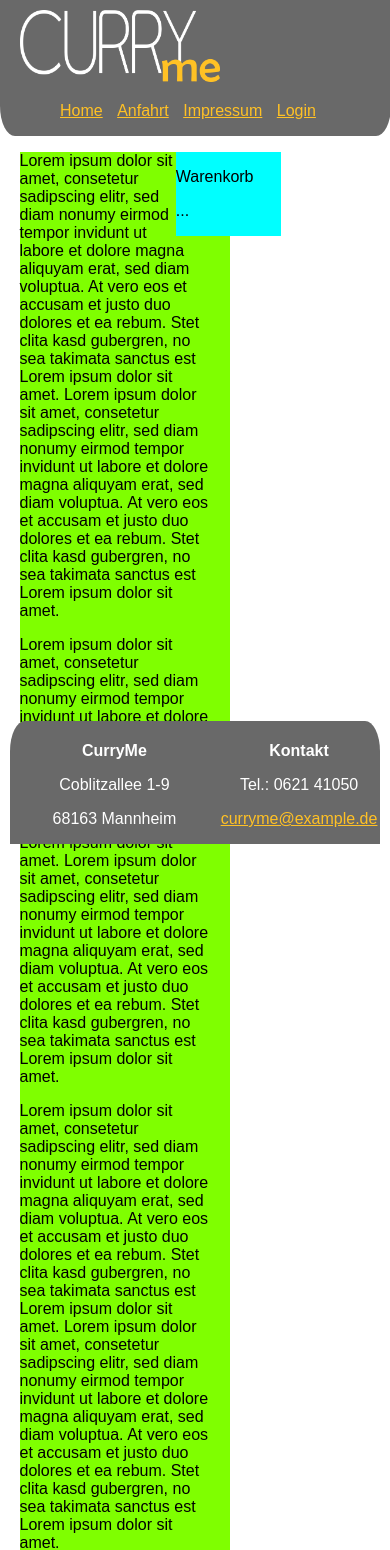
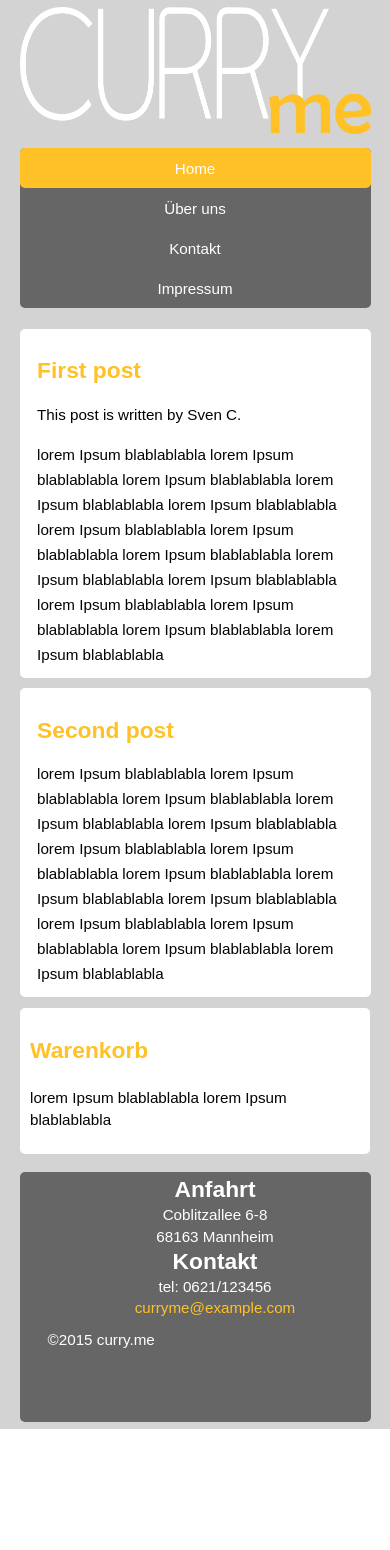
Before and after one commit to tobias-jung/curryMe, a PHP site: page /gcdhbw/ in a window 390 px wide. Shown: the top 1550 px of the page. After the commit the page ends 1429 px from the top, so only its background shows below. Run offline with PHP 8.4, Linux system fonts and the light colour scheme.

Commit message:
Responsive Webdesign
SC

```diff
--- a/css/style.css
+++ b/css/style.css
@@ -2,99 +2,239 @@
     /* CSS Document */
 
     body {
-        font-family: Arial, Helvetica, sans-serif;
-        font-size: 16px;
-        margin: 0;
-        padding: 0;
-        width: auto;
+        background-color: lightgray;
+        color: #000305;
+        font-size: 87.5%;
+        font-family: Arial, 'Lucida Sans Unicode';
+        line-height: 1.5;
+        text-align: left;
     }
 
-    body header {
-        margin-left: auto;
-        margin-right: auto;
-        width: 90%;
-        background-color: dimgray;
-        padding-top: 10px;
-        padding-left: 20px;
-        padding-right: 20px;
-        border-bottom-left-radius: 15px 30px;
-        border-bottom-right-radius: 15px 30px;
+    a {
+        text-decoration: none;
+        color: #ffc125;
     }
 
-    body header img {
-        width: 200px;
+    a:link,
+    a:visited {
+        color: #ffc125;
     }
 
-    body header nav {
-        display: inline-block
-    }
-
-    body header nav ul {}
-
-    body header nav ul li {
-        display: inline;
-        margin-right: 10px;
-    }
-
-    body header nav ul li a {
-        color: #FFC125;
-    }
-
-    body header p {
-        display: inline;
-        float: right;
+    a:hover,
+    a:active {
+        background-color: #ffc125;
         color: white;
     }
 
-    body section {
-        margin-left: auto;
-        margin-right: auto;
+    .body {
+        margin: 0 auto;
+        width: 70%;
+        clear: both;
     }
 
-    body section .middle {
-        width: 90%;
-        margin-left: auto;
-        margin-right: auto;
+    .mainheader img {
+        width: 30%;
+        height: auto;
+        margin: 2% 0;
     }
 
-    body section .main {
-        background-color: chartreuse;
-        width: 55%;
-        padding-right: 5%;
+    .mainheader nav {
+        background-color: #666;
+        height: 40px;
+        -moz-border-radius: 5px;
+        -webkit-border-radius: 5px;
+        border-radius: 5px;
     }
 
-    body section .sidebar {
-        background-color: aqua;
-        float: right;
-        width: 30%;
+    .mainheader nav ul {
+        list-style: none;
+        margin: 0 auto;
     }
 
-    body footer {
-        text-align: center;
-        margin-left: auto;
-        margin-right: auto;
-        position: absolute;
-        right: 0;
-        bottom: 0;
-        left: 0;
-        width: 95%;
-        background-color: dimgray;
-        padding-top: 5px;
-        border-top-left-radius: 15px 30px;
-        border-top-right-radius: 15px 30px;
-    }
-
-    body footer nav {
-        display: inline-block;
-    }
-
-    body footer nav ul {}
-
-    body footer nav ul li {
-        color: white;
+    .mainheader nav ul li {
+        float: left;
         display: inline;
     }
 
-    body footer nav ul li a {
-        color: #FFC125;
+    .mainheader nav a:link,
+    .mainheader nav a:visited {
+        color: white;
+        display: inline-block;
+        padding: 10px 25px;
+        height: 20px;
     }
+
+    .mainheader nav a:hover,
+    .mainheader nav a:active,
+    .mainheader nav .active a:link,
+    .mainheader nav .active a:visited {
+        background-color: #ffc125;
+        color: white;
+        text-shadow: none;
+    }
+
+    .mainheader nav ul li a {
+        -moz-border-radius: 5px;
+        -webkit-border-radius: 5px;
+        border-radius: 5px;
+    }
+
+    .maincontent {
+        line-height: 25px;
+        -moz-border-radius: 5px;
+        -webkit-border-radius: 5px;
+        border-radius: 5px;
+    }
+
+    .content {
+        width: 70%;
+        float: left;
+    }
+
+    .topcontent {
+        background-color: white;
+        -moz-border-radius: 5px;
+        -webkit-border-radius: 5px;
+        border-radius: 5px;
+        padding: 3% 5%;
+        margin-top: 14px;
+    }
+
+    .bottomcontent {
+        background-color: white;
+        -moz-border-radius: 5px;
+        -webkit-border-radius: 5px;
+        border-radius: 5px;
+        padding: 3% 5%;
+        margin-top: 2px;
+    }
+
+    .top-sidebar {
+        width: 21%;
+        float: left;
+        background-color: white;
+        -moz-border-radius: 5px;
+        -webkit-border-radius: 5px;
+        border-radius: 5px;
+        margin: 1% 0 2% 3%;
+        padding: 2% 3%;
+    }
+
+    .postinfo {
+        font-style: italic;
+        color: grey;
+        font: 90%
+    }
+
+    .mainfooter {
+        width: 100%;
+        height: 100px;
+        float: left;
+        -moz-border-radius: 5px;
+        -webkit-border-radius: 5px;
+        border-radius: 5px;
+        background-color: #666;
+        margin: 2% 0;
+    }
+
+    .mainfooter ul {
+        list-style: none;
+        margin: 0 auto;
+        float: left;
+        line-height: 0.8;
+    }
+
+    .mainfooter ul li p,
+    .mainfooter ul li h2 {
+        color: white;
+    }
+
+    .copyright {
+        float: right;
+        margin-right: 2%;
+        color: white;
+    }
+
+    @media only screen and (min-width: 150px) and (max-width: 800px) {
+        .body {
+            width: 90%;
+            font-size: 95%
+        }
+        .mainheader img {
+            width: 100%;
+        }
+        .mainheader nav {
+            height: 160px;
+        }
+        .mainheader nav ul {
+            padding-left: 0;
+        }
+        .mainheader nav ul li {
+            width: 100%;
+            text-align: center;
+        }
+        .mainheader nav a:link,
+        .mainheader nav a:visited {
+            padding: 10px 25px;
+            height: 20px;
+        }
+        .mainheader nav a:hover,
+        .mainheader nav a:active,
+        .mainheader nav .active a:link,
+        .mainheader nav .active a:visited {
+            display: block;
+        }
+        .mainheader nav ul li a {}
+        .maincontent {}
+        .content {
+            width: 100%;
+            float: left;
+            margin-top: 2%;
+        }
+        .topcontent {
+            background-color: white;
+            -moz-border-radius: 5px;
+            -webkit-border-radius: 5px;
+            border-radius: 5px;
+            padding: 3% 5%;
+            margin-top: 14px;
+            margin-bottom: 3%;
+        }
+        .bottomcontent {
+            margin-top: 3%;
+        }
+        .top-sidebar {
+            width: 94%;
+            float: left;
+            margin: 3% auto;
+            padding: 2% 3%;
+        }
+        .postinfo {
+            display: none;
+        }
+        .mainfooter {
+            width: 100%;
+            height: 250px;
+        }
+        .mainfooter p {
+            width: 92%;
+            color: white;
+            margin: 2% auto;
+        }
+        .mainfooter ul {
+            list-style: none;
+            margin: 0 auto;
+            float: none;
+            text-align: center;
+            line-height: 1.0;
+        }
+        .mainfooter h2 {
+            margin: 2% auto;
+            text-align: center;
+        }
+        .copyright {
+            float: right;
+            margin-right: 2%;
+            color: white;
+        }
+    }
--- a/index.html
+++ b/index.html
@@ -4,69 +4,86 @@
 <head>
     <meta charset="utf-8">
     <meta name="Author" content="Sven Cieslok">
+    <meta name="viewport" content="width=device-width, initial-scale=1.0">
     <title>CurryMe</title>
     <link href="css/style.css" rel="stylesheet" type="text/css">
 </head>
 
-<body>
-    <header>
-        <img src="media/logo.png" alt="Logo leider nicht verfügbar." />
+<body class="body">
+    <header class="mainheader">
+        <img src="media/logo.png">
         <nav>
             <ul>
-                <li><a href="index.html" title="Home">Home</a></li>
-                <li><a href="html/kontakt.html" title="Anfahrt">Anfahrt</a></li>
-                <li><a href="html/impressum.html" title="Impressum">Impressum</a></li>
-                <li><a href="html/login.html" title="Login">Login</a></li>
+                <li class="active">
+                    <a href="#">Home</a>
+                </li>
+                <li>
+                    <a href="#">Über uns</a>
+                </li>
+                <li>
+                    <a href="#">Kontakt</a>
+                </li>
+                <li>
+                    <a href="#">Impressum</a>
+                </li>
             </ul>
         </nav>
-        <p>#Countdown</p>
     </header>
-    <section>
-        <div class="middle">
-            <div class="sidebar">
-                <p>Warenkorb</p>
-                <p>...</p>
-            </div>
-            <div class="main">
-                <article>
-                    <p>Lorem ipsum dolor sit amet, consetetur sadipscing elitr, sed diam nonumy eirmod tempor invidunt ut labore et dolore magna aliquyam erat, sed diam voluptua. At vero eos et accusam et justo duo dolores et ea rebum. Stet clita kasd gubergren, no sea takimata sanctus est Lorem ipsum dolor sit amet. Lorem ipsum dolor sit amet, consetetur sadipscing elitr, sed diam nonumy eirmod tempor invidunt ut labore et dolore magna aliquyam erat, sed diam voluptua. At vero eos et accusam et justo duo dolores et ea rebum. Stet clita kasd gubergren, no sea takimata sanctus est Lorem ipsum dolor sit amet.</p>
+    <div class="maincontent ">
+        <div class="content ">
+            <article class="topcontent ">
+                <header>
+                    <h2><a href="# " title="First post ">First post</a></h2></header>
+                <footer>
+                    <p class="postInfo ">This post is written by Sven C.</p>
+                </footer>
+                <content>
+                    lorem Ipsum blablablabla lorem Ipsum blablablabla lorem Ipsum blablablabla lorem Ipsum blablablabla lorem Ipsum blablablabla lorem Ipsum blablablabla lorem Ipsum blablablabla lorem Ipsum blablablabla lorem Ipsum blablablabla lorem Ipsum blablablabla lorem Ipsum blablablabla lorem Ipsum blablablabla lorem Ipsum blablablabla lorem Ipsum blablablabla
+                </content>
             </article>
-                <article>
-                    <p>Lorem ipsum dolor sit amet, consetetur sadipscing elitr, sed diam nonumy eirmod tempor invidunt ut labore et dolore magna aliquyam erat, sed diam voluptua. At vero eos et accusam et justo duo dolores et ea rebum. Stet clita kasd gubergren, no sea takimata sanctus est Lorem ipsum dolor sit amet. Lorem ipsum dolor sit amet, consetetur sadipscing elitr, sed diam nonumy eirmod tempor invidunt ut labore et dolore magna aliquyam erat, sed diam voluptua. At vero eos et accusam et justo duo dolores et ea rebum. Stet clita kasd gubergren, no sea takimata sanctus est Lorem ipsum dolor sit amet.</p>
-                </article>
-                <article>
-                    <p>Lorem ipsum dolor sit amet, consetetur sadipscing elitr, sed diam nonumy eirmod tempor invidunt ut labore et dolore magna aliquyam erat, sed diam voluptua. At vero eos et accusam et justo duo dolores et ea rebum. Stet clita kasd gubergren, no sea takimata sanctus est Lorem ipsum dolor sit amet. Lorem ipsum dolor sit amet, consetetur sadipscing elitr, sed diam nonumy eirmod tempor invidunt ut labore et dolore magna aliquyam erat, sed diam voluptua. At vero eos et accusam et justo duo dolores et ea rebum. Stet clita kasd gubergren, no sea takimata sanctus est Lorem ipsum dolor sit amet.</p>
+            <article class="bottomcontent ">
+                <header>
+                    <h2><a href="# " title="Second post ">Second post</a></h2></header>
+                <footer>
+                    <p class="postinfo ">This post is written by Sven C.</p>
+                </footer>
+                <content>
+                    lorem Ipsum blablablabla lorem Ipsum blablablabla lorem Ipsum blablablabla lorem Ipsum blablablabla lorem Ipsum blablablabla lorem Ipsum blablablabla lorem Ipsum blablablabla lorem Ipsum blablablabla lorem Ipsum blablablabla lorem Ipsum blablablabla lorem Ipsum blablablabla lorem Ipsum blablablabla lorem Ipsum blablablabla lorem Ipsum blablablabla
+                </content>
             </article>
         </div>
     </div>
-    </section>
-    <footer>
-        <nav>
+    <aside class="top-sidebar ">
+        <article>
+            <h2><a href="#">Warenkorb</a></h2>
+            <p>lorem Ipsum blablablabla lorem Ipsum blablablabla</p>
+        </article>
+    </aside>
+    <footer class="mainfooter ">
         <ul>
             <li>
-                    <p><b>CurryMe</b></p>
-                </li>
+                <h2>Anfahrt</h2></li>
             <li>
-                    <p>Coblitzallee 1-9</p>
+                <p>Coblitzallee 6-8</p>
             </li>
             <li>
                 <p>68163 Mannheim</p>
             </li>
         </ul>
-        </nav>
-        <nav>
         <ul>
             <li>
-                    <p><b>Kontakt</b></p>
+                <h2>Kontakt</h2></li>
+            <li>
+                <p>tel: 0621/123456</p>
             </li>
             <li>
-                    <p>Tel.: 0621 41050</p>
-                </li>
-                <li>
-                    <a href="mailto:curryme@example.de">curryme@example.de</a>
+                <p>
+                    <a href="emailto:curryme@example.com">curryme@example.com</a>
+                </p>
             </li>
         </ul>
-        </nav>
+        <p class="copyright">&copy;2015 curry.me</p>
+
     </footer>
 </body>
 
```
Lines whose indentation alone changed are shown as unchanged.
